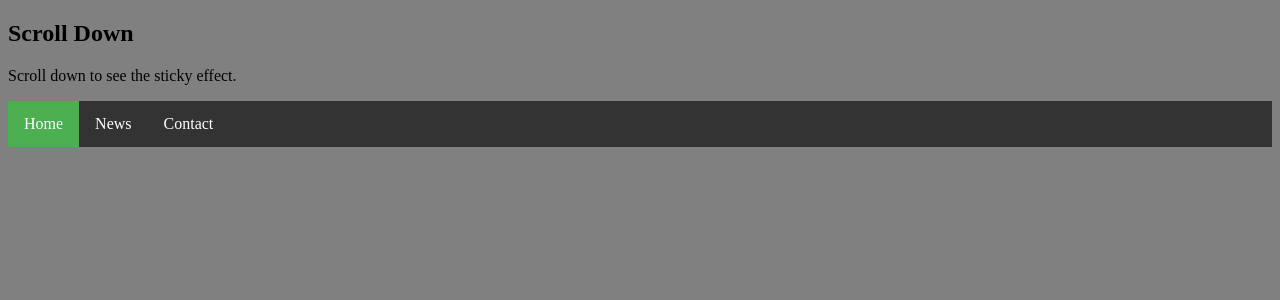
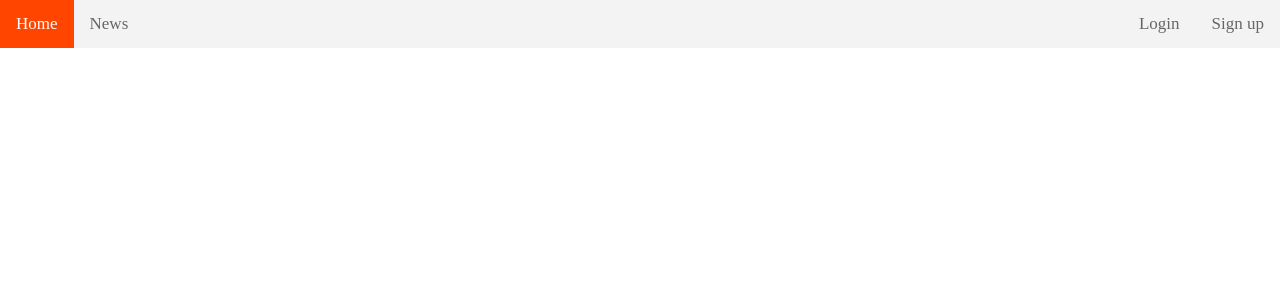
Before and after one commit to Andrea471-solo/Forum, a PHP site: page /headfront.php in a window 1280 px wide. Shown: the top 300 px of the page. Run offline with PHP 8.4, Linux system fonts and the light colour scheme.

Commit message:
Change header layout

```diff
--- a/headfront.php
+++ b/headfront.php
@@ -3,57 +3,57 @@
 <html>
 	<head>
     <style>
-      body{
-        -moz-background-size: cover;
-        -webkit-background-size: cover;
-        -o-background-size: cover;
-        background-size: cover;
-        background-color: grey;
-      }
-      ul {
-        list-style-type: none;
-        margin: 0;
-        padding: 0;
+      body {margin:0;}
+
+			.topnav {
+
+  			position: relative;
+  			background-color: #f3f3f3;
   			overflow: hidden;
-        background-color: #333;
-        position: -webkit-sticky; /* Safari */
-        position: sticky;
-        top: 0;
+				width: 100%;
 			}
 
-      li {
+			/* Style the links inside the navigation bar */
+			.topnav a {
   			float: left;
-      }
-
-      li a {
-        display: block;
-        color: white;
+  			color: #666;
   			text-align: center;
   			padding: 14px 16px;
   			text-decoration: none;
+  			font-size: 17px;
 			}
 
-      li a:hover {
-        background-color: #111;
+			/* Change the color of links on hover */
+			.topnav a:hover {
+  			background-color: #ddd;
+  			color: black;
 			}
 
-      .active {
-        background-color: #4CAF50;
+	/* Add a color to the active/current link */
+			.topnav a.active {
+				color: white;
+	      background-color: #FF4500;
+			}
+
+			/* Right-aligned section inside the top navigation */
+			.topnav-right {
+  			float: right;
 			}
     </style>
 
   </head>
   <body>
-    <div class="header">
-      <h2>Scroll Down</h2>
-      <p>Scroll down to see the sticky effect.</p>
+
+    <div class="topnav">
+
+				<a href="#home" class="active">Home</a>
+      	<a href="#news">News</a>
+			<div class="topnav-right">
+      	<a href="#contact">Login</a>
+				<a href="#search">Sign up</a>
 			</div>
 
-    <ul>
-      <li><a class="active" href="#home">Home</a></li>
-      <li><a href="#news">News</a></li>
-      <li><a href="#contact">Contact</a></li>
-    </ul>
+    </div>
 
   </body>
 
```
Lines whose indentation alone changed are shown as unchanged.
